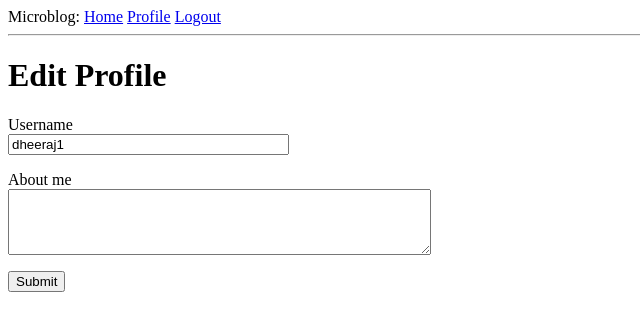
After one commit to Technical-D/microblog, a Flask app: page /edit_profile in a window 1280 px wide. The commit adds this page. Shown: the top 331 px of the page, without its empty margins (0-640 px from the left). Run offline with Flask 3, Linux system fonts and the light colour scheme; a user stored in the database is signed in; data comes from the database, SQL or seed files in the repository; both versions use the stored data as it was after the commit.

Commit message:
profile page added

```diff
--- a/app/__init__.py
+++ b/app/__init__.py
@@ -11,4 +11,4 @@ migrate = Migrate(app, db)
 login = LoginManager(app)
 login.login_view = 'login'
 
-from app import routes, models
+from app import routes, models, errors
--- a/app/forms.py
+++ b/app/forms.py
@@ -1,6 +1,6 @@
 from flask_wtf import FlaskForm
-from wtforms import StringField, PasswordField, BooleanField, SubmitField
-from wtforms.validators import DataRequired, ValidationError, Email, EqualTo
+from wtforms import StringField, PasswordField, BooleanField, SubmitField, TextAreaField
+from wtforms.validators import DataRequired, ValidationError, Email, EqualTo, Length
 import sqlalchemy as sa
 from app import db
 from app.models import User
@@ -30,3 +30,19 @@ class RegistrationForm(FlaskForm):
             User.email == email.data))
         if user is not None:
             raise ValidationError('Please use a different email address.')
+
+class EditProfileForm(FlaskForm):
+    username = StringField('Username', validators=[DataRequired()])
+    about_me = TextAreaField('About me', validators=[Length(min=0, max=140)])
+    submit = SubmitField('Submit')
+
+    def __init__(self, original_username, *args, **kwargs):
+        super().__init__(*args, **kwargs)
+        self.original_username = original_username
+
+    def validate_username(self, username):
+        if username.data != self.original_username:
+            user = db.session.scalar(sa.select(User).where(
+                User.username == username.data))
+            if user is not None:
+                raise ValidationError('Please use a different username.')
--- a/app/routes.py
+++ b/app/routes.py
@@ -2,17 +2,17 @@ from flask import render_template, flash, redirect, url_for
 from flask import request
 from urllib.parse import urlsplit
 from app import app
-from app.forms import LoginForm, RegistrationForm
+from app.forms import LoginForm, RegistrationForm, EditProfileForm
 from flask_login import current_user, login_user, logout_user, login_required
 import sqlalchemy as sa
 from app import db
 from app.models import User
+from datetime import datetime, timezone
 
 @app.route("/")
 @app.route("/index")
 @login_required
 def index():
-    user = {"username":"Dheeraj"}
     posts = [
         {
             'author': {'username': 'John'},
@@ -59,3 +59,34 @@ def register():
         flash('Congratulations, you are now a registered user!')
         return redirect(url_for('login'))
     return render_template('register.html', title='Register', form=form)
+
+@app.route("/user/<username>")
+@login_required
+def user_profile(username):
+    user = db.first_or_404(sa.select(User).where(User.username == username))
+    posts = [
+        {'author': user, 'body': 'Test post #1'},
+        {'author': user, 'body': 'Test post #2'}
+    ]
+    return render_template('user_profile.html', user=user, posts=posts)
+
+@app.before_request
+def before_request():
+    if current_user.is_authenticated:
+        current_user.last_seen = datetime.now(timezone.utc)
+        db.session.commit()
+
+@app.route('/edit_profile', methods=['GET', 'POST'])
+@login_required
+def edit_profile():
+    form = EditProfileForm(current_user.username)
+    if form.validate_on_submit():
+        current_user.username = form.username.data
+        current_user.about_me = form.about_me.data
+        db.session.commit()
+        flash('Your changes have been saved.')
+        return redirect(url_for('edit_profile'))
+    elif request.method == 'GET':
+        form.username.data = current_user.username
+        form.about_me.data = current_user.about_me
+    return render_template('edit_profile.html', title='Edit Profile',form=form)
--- /dev/null
+++ b/app/templates/404.html
@@ -0,0 +1,6 @@
+{% extends "base.html" %}
+
+{% block content %}
+    <h1>File Not Found</h1>
+    <p><a href="{{ url_for('index') }}">Back</a></p>
+{% endblock content %}
--- a/app/templates/base.html
+++ b/app/templates/base.html
@@ -15,6 +15,7 @@
     {% if current_user.is_anonymous %}
     <a href="{{ url_for('login') }}">Login</a>
     {% else %}
+    <a href="{{ url_for('user_profile', username=current_user.username)}}">Profile</a>
     <a href="{{ url_for('logout') }}">Logout</a>
     {% endif %}
   </div>
--- /dev/null
+++ b/app/templates/edit_profile.html
@@ -0,0 +1,22 @@
+{% extends "base.html" %}
+{% block content %}
+<h1>Edit Profile</h1>
+<form action="" method="post">
+    {{ form.hidden_tag() }}
+    <p>
+        {{ form.username.label }}<br>
+        {{ form.username(size=32) }}<br>
+        {% for error in form.username.errors %}
+        <span style="color: red;">[{{ error }}]</span>
+        {% endfor %}
+    </p>
+    <p>
+        {{ form.about_me.label }}<br>
+        {{ form.about_me(cols=50, rows=4) }}<br>
+        {% for error in form.about_me.errors %}
+        <span style="color: red;">[{{ error }}]</span>
+        {% endfor %}
+    </p>
+    <p>{{ form.submit() }}</p>
+</form>
+{% endblock content %}
```
Also changed, not shown: app/errors.py (added, +11 -0 lines), app/models.py (+8 -0 lines), app/templates/500.html (added, +7 -0 lines), app/templates/user_profile.html (added, +26 -0 lines), migrations/versions/c70e0040f2b7_new_filed_in_user.py (added, +34 -0 lines), app.db.
